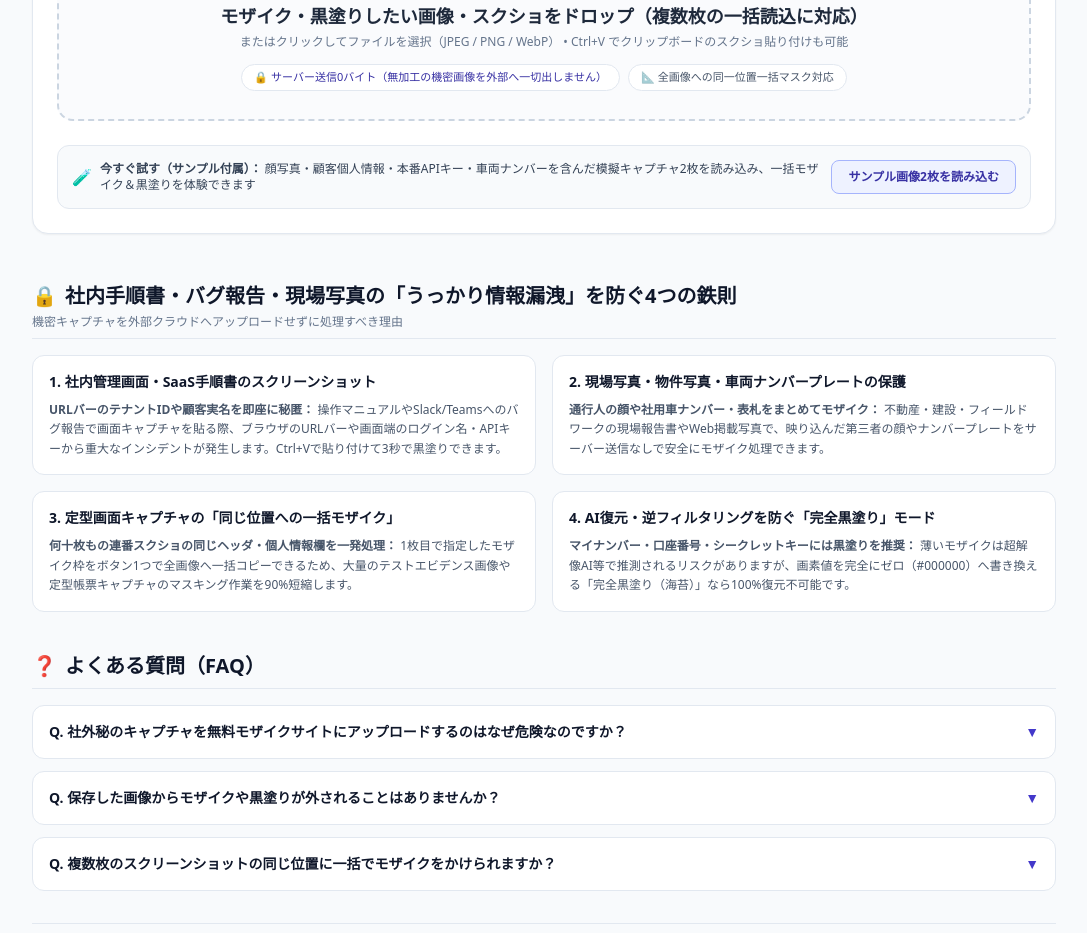
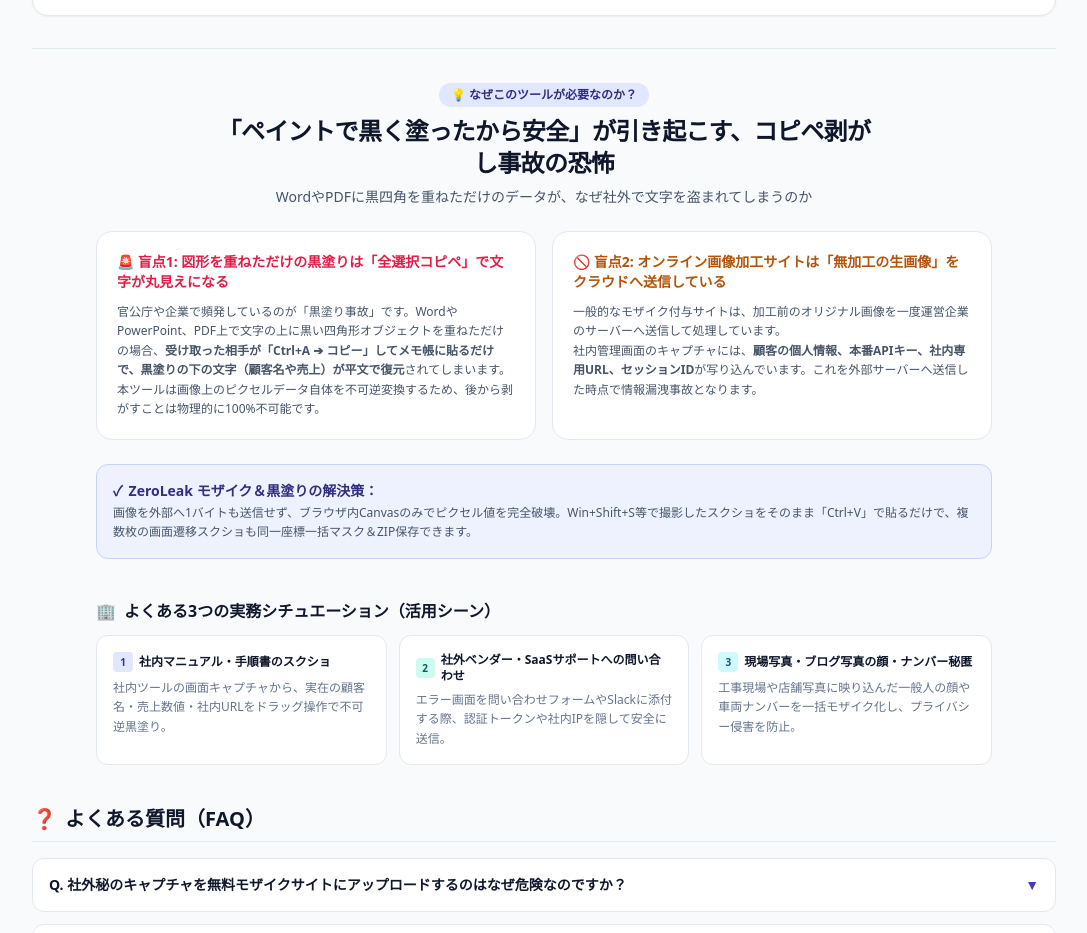
Before and after one commit to KawaNova/zeroleak-tools, an Astro site: page /local-mosaic in a window 1280 px wide. Shown: the part 451-1384 px from the top of the page, without its empty margins (96-1183 px from the left). Built offline with nearby package versions, Linux system fonts and the light colour scheme; Astro itself is replaced by a stand-in of ours.

Commit message:
feat(local-mosaic): refactor into instant workbench and add killer irreversible blackout explanation

```diff
--- a/src/pages/local-mosaic.astro
+++ b/src/pages/local-mosaic.astro
@@ -75,10 +75,10 @@ const extraSchemaGraph = [
 >
   <div class="max-w-5xl mx-auto space-y-8">
 
-    <!-- ツールヘッダー & H1（複合キーワード「一括 ブラウザ」「サーバー送信なし」を明記） -->
-    <div class="space-y-3">
+    <!-- ツールヘッダー（清潔感・スリム化・3秒作業開始） -->
+    <div class="space-y-2.5">
       <div class="flex flex-wrap items-center justify-between gap-2">
-        <div class="inline-flex items-center gap-2 px-3 py-1 rounded-full bg-indigo-50 border border-indigo-200 text-indigo-800 text-xs font-semibold shadow-xs">
+        <div class="inline-flex items-center gap-1.5 px-3 py-1 rounded-full bg-indigo-50 border border-indigo-200 text-indigo-800 text-xs font-semibold shadow-xs">
           <span>完全ローカル処理</span>
           <span>•</span>
           <span>不可逆モザイク＆黒塗り</span>
@@ -97,22 +97,35 @@ const extraSchemaGraph = [
         </button>
       </div>
 
-      <h1 class="text-2xl sm:text-4xl font-extrabold text-slate-900 tracking-tight leading-tight">
-        画像 顔・ナンバー・機密箇所モザイク＆黒塗り｜一括・ブラウザ完結・サーバー送信なし
-      </h1>
-      <p class="text-slate-600 text-sm sm:text-base leading-relaxed">
-        マニュアル作成用の<strong>社内システム画面キャプチャ（URL・顧客名・APIキー）</strong>や、現場写真の<strong>顔・車のナンバープレート</strong>をドラッグ操作だけで即座に秘匿化。
-        <strong>サーバー送信なし（0バイト）</strong>でブラウザ内Canvasのみで処理し、複数画像への同一レイアウト一括モザイク＆ZIP出力にも対応しています。
-      </p>
+      <div class="flex flex-col sm:flex-row sm:items-end justify-between gap-2">
+        <div>
+          <h1 class="text-xl sm:text-3xl font-extrabold text-slate-900 tracking-tight leading-tight">
+            画像 顔・ナンバー・機密箇所モザイク＆黒塗り
+          </h1>
+          <p class="text-slate-600 text-xs sm:text-sm mt-1">
+            管理画面スクショや顔・ナンバーをドラッグで不可逆加工。Ctrl+V貼り付け＆複数枚一括適用に対応。
+          </p>
+        </div>
+
+        <!-- ワンクリック検証用サンプルボタン -->
+        <button
+          id="loadSampleMosaicBtn"
+          type="button"
+          class="inline-flex items-center gap-1.5 px-3 py-1.5 rounded-xl bg-indigo-50 hover:bg-indigo-100 text-indigo-900 border border-indigo-300 text-xs font-bold transition shadow-xs cursor-pointer shrink-0"
+        >
+          <span>🧪</span>
+          <span>模擬キャプチャ2枚で試す</span>
+        </button>
+      </div>
     </div>
 
     <!-- メイン操作パネル -->
-    <div class="bg-white border border-slate-200 rounded-2xl p-6 shadow-sm space-y-6">
+    <div class="bg-white border border-slate-200 rounded-2xl p-4 sm:p-6 shadow-sm space-y-5">
 
       <!-- ファイルドロップゾーン -->
       <div
         id="dropZoneMosaic"
-        class="border-2 border-dashed border-slate-300 hover:border-indigo-500 rounded-2xl p-7 text-center transition bg-slate-50/70 hover:bg-indigo-50/20 cursor-pointer group"
+        class="border-2 border-dashed border-slate-300 hover:border-indigo-500 rounded-2xl p-6 sm:p-7 text-center transition bg-slate-50/70 hover:bg-indigo-50/20 cursor-pointer group"
       >
         <input
           type="file"
@@ -121,45 +134,27 @@ const extraSchemaGraph = [
           multiple
           class="hidden"
         />
-        <div class="flex flex-col items-center gap-2.5 pointer-events-none">
-          <div class="w-14 h-14 rounded-2xl bg-indigo-50 border border-indigo-200 flex items-center justify-center text-3xl group-hover:scale-105 transition-transform shadow-xs">
+        <div class="flex flex-col items-center gap-2 pointer-events-none">
+          <div class="w-12 h-12 rounded-xl bg-indigo-50 border border-indigo-200 flex items-center justify-center text-2xl group-hover:scale-105 transition-transform shadow-xs">
             🕶️
           </div>
           <div>
-            <p class="font-bold text-slate-800 text-base sm:text-lg">
-              モザイク・黒塗りしたい画像・スクショをドロップ（複数枚の一括読込に対応）
+            <p class="font-bold text-slate-800 text-sm sm:text-base">
+              モザイク・黒塗りしたい画像をドロップ（複数枚対応・Ctrl+V貼付OK）
             </p>
-            <p class="text-xs text-slate-500 mt-1">
-              またはクリックしてファイルを選択（JPEG / PNG / WebP） • Ctrl+V でクリップボードのスクショ貼り付けも可能
+            <p class="text-xs text-slate-500 mt-0.5">
+              クリックしてファイル選択 (.jpg, .png, .webp) • Win+Shift+S等で撮ったスクショをそのまま貼り付け可能
             </p>
           </div>
-          <div class="flex flex-wrap items-center justify-center gap-2 mt-1">
-            <span class="inline-flex items-center gap-1.5 px-3 py-1 rounded-full bg-white border border-slate-200 text-[11px] text-indigo-800 shadow-xs font-medium">
-              🔒 サーバー送信0バイト（無加工の機密画像を外部へ一切出しません）
+          <div class="flex flex-wrap items-center justify-center gap-2 mt-0.5">
+            <span class="inline-flex items-center gap-1 px-2.5 py-0.5 rounded-full bg-white border border-slate-200 text-[10px] sm:text-[11px] text-indigo-800 shadow-xs font-medium">
+              🔒 サーバー送信0バイト（無加工画像は外部に出ません）
             </span>
-            <span class="inline-flex items-center gap-1.5 px-3 py-1 rounded-full bg-white border border-slate-200 text-[11px] text-slate-600 shadow-xs">
+            <span class="inline-flex items-center gap-1 px-2.5 py-0.5 rounded-full bg-white border border-slate-200 text-[10px] sm:text-[11px] text-slate-600 shadow-xs">
               📐 全画像への同一位置一括マスク対応
             </span>
           </div>
         </div>
-      </div>
-
-      <!-- ワンクリック検証用：社外秘管理画面サンプル2枚投入バー -->
-      <div class="flex flex-col sm:flex-row items-center justify-between gap-3 p-3.5 rounded-xl bg-slate-50 border border-slate-200 text-xs">
-        <div class="flex items-center gap-2 text-slate-700">
-          <span class="text-base">🧪</span>
-          <span>
-            <strong>今すぐ試す（サンプル付属）：</strong>
-            顔写真・顧客個人情報・本番APIキー・車両ナンバーを含んだ模擬キャプチャ2枚を読み込み、一括モザイク＆黒塗りを体験できます
-          </span>
-        </div>
-        <button
-          id="loadSampleMosaicBtn"
-          type="button"
-          class="w-full sm:w-auto px-4 py-2 rounded-lg bg-indigo-50 hover:bg-indigo-100 text-indigo-800 border border-indigo-300 font-bold transition flex items-center justify-center gap-1.5 cursor-pointer whitespace-nowrap shadow-xs"
-        >
-          <span>サンプル画像2枚を読み込む</span>
-        </button>
       </div>
 
       <!-- エディタ＆一括操作ワークスペース（画像読み込み後に表示） -->
@@ -342,47 +337,98 @@ const extraSchemaGraph = [
 
     </div>
 
-    <!-- 【pSEO & 用途別ガイド】ブラウザ内モザイク・黒塗りが選ばれる理由 -->
-    <section class="space-y-4 pt-4">
-      <div class="border-b border-slate-200 pb-2">
-        <h2 class="text-lg sm:text-xl font-bold text-slate-900 flex items-center gap-2">
-          <span>🔒</span>
-          <span>社内手順書・バグ報告・現場写真の「うっかり情報漏洩」を防ぐ4つの鉄則</span>
+    <!-- 【ツール直下・最重要】なぜペイントの黒四角ではダメなのか？（納得キラー解説） -->
+    <section class="mt-8 space-y-6 border-t border-slate-200/90 pt-8">
+      <div class="text-center space-y-2 max-w-2xl mx-auto">
+        <div class="inline-flex items-center gap-1.5 px-3 py-1 rounded-full bg-indigo-100 text-indigo-900 text-xs font-bold shadow-2xs">
+          <span>💡 なぜこのツールが必要なのか？</span>
+        </div>
+        <h2 class="text-xl sm:text-2xl font-extrabold text-slate-900 tracking-tight">
+          「ペイントで黒く塗ったから安全」が引き起こす、コピペ剥がし事故の恐怖
         </h2>
-        <p class="text-xs text-slate-500 mt-1">機密キャプチャを外部クラウドへアップロードせずに処理すべき理由</p>
+        <p class="text-xs sm:text-sm text-slate-600 leading-relaxed">
+          WordやPDFに黒四角を重ねただけのデータが、なぜ社外で文字を盗まれてしまうのか
+        </p>
       </div>
 
-      <div class="grid grid-cols-1 md:grid-cols-2 gap-4 text-xs">
-        <div class="p-4 rounded-xl bg-white border border-slate-200 space-y-2 shadow-xs">
-          <h3 class="font-bold text-slate-900 text-sm">1. 社内管理画面・SaaS手順書のスクリーンショット</h3>
-          <p class="text-slate-600 leading-relaxed">
-            <strong>URLバーのテナントIDや顧客実名を即座に秘匿：</strong>
-            操作マニュアルやSlack/Teamsへのバグ報告で画面キャプチャを貼る際、ブラウザのURLバーや画面端のログイン名・APIキーから重大なインシデントが発生します。Ctrl+Vで貼り付けて3秒で黒塗りできます。
+      <!-- 2大盲点の解説カード -->
+      <div class="grid grid-cols-1 md:grid-cols-2 gap-4 max-w-4xl mx-auto">
+
+        <!-- 盲点1: 黒四角コピペ剥がし事故 -->
+        <div class="p-5 rounded-2xl bg-white border border-slate-200 shadow-xs space-y-2.5">
+          <div class="flex items-center gap-2 text-rose-600 font-bold text-sm">
+            <span>🚨 盲点1: 図形を重ねただけの黒塗りは「全選択コピペ」で文字が丸見えになる</span>
+          </div>
+          <p class="text-xs text-slate-600 leading-relaxed">
+            官公庁や企業で頻発しているのが「黒塗り事故」です。WordやPowerPoint、PDF上で文字の上に黒い四角形オブジェクトを重ねただけの場合、<strong>受け取った相手が「Ctrl+A ➔ コピー」してメモ帳に貼るだけで、黒塗りの下の文字（顧客名や売上）が平文で復元</strong>されてしまいます。<br />
+            本ツールは画像上のピクセルデータ自体を不可逆変換するため、後から剥がすことは物理的に100%不可能です。
           </p>
         </div>
 
-        <div class="p-4 rounded-xl bg-white border border-slate-200 space-y-2 shadow-xs">
-          <h3 class="font-bold text-slate-900 text-sm">2. 現場写真・物件写真・車両ナンバープレートの保護</h3>
-          <p class="text-slate-600 leading-relaxed">
-            <strong>通行人の顔や社用車ナンバー・表札をまとめてモザイク：</strong>
-            不動産・建設・フィールドワークの現場報告書やWeb掲載写真で、映り込んだ第三者の顔やナンバープレートをサーバー送信なしで安全にモザイク処理できます。
+        <!-- 盲点2: 無料サイトに管理画面を投げる危険 -->
+        <div class="p-5 rounded-2xl bg-white border border-slate-200 shadow-xs space-y-2.5">
+          <div class="flex items-center gap-2 text-amber-700 font-bold text-sm">
+            <span>🚫 盲点2: オンライン画像加工サイトは「無加工の生画像」をクラウドへ送信している</span>
+          </div>
+          <p class="text-xs text-slate-600 leading-relaxed">
+            一般的なモザイク付与サイトは、加工前のオリジナル画像を一度運営企業のサーバーへ送信して処理しています。<br />
+            社内管理画面のキャプチャには、<strong>顧客の個人情報、本番APIキー、社内専用URL、セッションID</strong>が写り込んでいます。これを外部サーバーへ送信した時点で情報漏洩事故となります。
           </p>
         </div>
 
-        <div class="p-4 rounded-xl bg-white border border-slate-200 space-y-2 shadow-xs">
-          <h3 class="font-bold text-slate-900 text-sm">3. 定型画面キャプチャの「同じ位置への一括モザイク」</h3>
+      </div>
+
+      <!-- 解決策カード -->
+      <div class="p-4 rounded-xl bg-indigo-50 border border-indigo-200 text-xs text-indigo-950 flex flex-col sm:flex-row items-center justify-between gap-3 max-w-4xl mx-auto shadow-2xs">
+        <div class="space-y-0.5">
+          <strong class="font-bold text-indigo-900 text-sm flex items-center gap-1.5">
+            <span>✓</span>
+            <span>ZeroLeak モザイク＆黒塗りの解決策：</span>
+          </strong>
           <p class="text-slate-600 leading-relaxed">
-            <strong>何十枚もの連番スクショの同じヘッダ・個人情報欄を一発処理：</strong>
-            1枚目で指定したモザイク枠をボタン1つで全画像へ一括コピーできるため、大量のテストエビデンス画像や定型帳票キャプチャのマスキング作業を90%短縮します。
+            画像を外部へ1バイトも送信せず、ブラウザ内Canvasのみでピクセル値を完全破壊。Win+Shift+S等で撮影したスクショをそのまま「Ctrl+V」で貼るだけで、複数枚の画面遷移スクショも同一座標一括マスク＆ZIP保存できます。
           </p>
         </div>
+      </div>
 
-        <div class="p-4 rounded-xl bg-white border border-slate-200 space-y-2 shadow-xs">
-          <h3 class="font-bold text-slate-900 text-sm">4. AI復元・逆フィルタリングを防ぐ「完全黒塗り」モード</h3>
-          <p class="text-slate-600 leading-relaxed">
-            <strong>マイナンバー・口座番号・シークレットキーには黒塗りを推奨：</strong>
-            薄いモザイクは超解像AI等で推測されるリスクがありますが、画素値を完全にゼロ（#000000）へ書き換える「完全黒塗り（海苔）」なら100%復元不可能です。
-          </p>
+      <!-- よくある3つの実務シチュエーション -->
+      <div class="space-y-3 pt-4 max-w-4xl mx-auto">
+        <h3 class="text-sm sm:text-base font-bold text-slate-900 flex items-center gap-2">
+          <span>🏢</span>
+          <span>よくある3つの実務シチュエーション（活用シーン）</span>
+        </h3>
+        <div class="grid grid-cols-1 md:grid-cols-3 gap-3 text-xs">
+
+          <div class="p-4 rounded-xl bg-white border border-slate-200 shadow-2xs space-y-1.5">
+            <div class="font-bold text-slate-900 flex items-center gap-1.5">
+              <span class="w-5 h-5 rounded bg-indigo-100 text-indigo-800 flex items-center justify-center text-[10px]">1</span>
+              <span>社内マニュアル・手順書のスクショ</span>
+            </div>
+            <p class="text-slate-500 leading-relaxed">
+              社内ツールの画面キャプチャから、実在の顧客名・売上数値・社内URLをドラッグ操作で不可逆黒塗り。
+            </p>
+          </div>
+
+          <div class="p-4 rounded-xl bg-white border border-slate-200 shadow-2xs space-y-1.5">
+            <div class="font-bold text-slate-900 flex items-center gap-1.5">
+              <span class="w-5 h-5 rounded bg-teal-100 text-teal-800 flex items-center justify-center text-[10px]">2</span>
+              <span>社外ベンダー・SaaSサポートへの問い合わせ</span>
+            </div>
+            <p class="text-slate-500 leading-relaxed">
+              エラー画面を問い合わせフォームやSlackに添付する際、認証トークンや社内IPを隠して安全に送信。
+            </p>
+          </div>
+
+          <div class="p-4 rounded-xl bg-white border border-slate-200 shadow-2xs space-y-1.5">
+            <div class="font-bold text-slate-900 flex items-center gap-1.5">
+              <span class="w-5 h-5 rounded bg-cyan-100 text-cyan-800 flex items-center justify-center text-[10px]">3</span>
+              <span>現場写真・ブログ写真の顔・ナンバー秘匿</span>
+            </div>
+            <p class="text-slate-500 leading-relaxed">
+              工事現場や店舗写真に映り込んだ一般人の顔や車両ナンバーを一括モザイク化し、プライバシー侵害を防止。
+            </p>
+          </div>
+
         </div>
       </div>
     </section>
```
Also changed, not shown: 1 other file.
